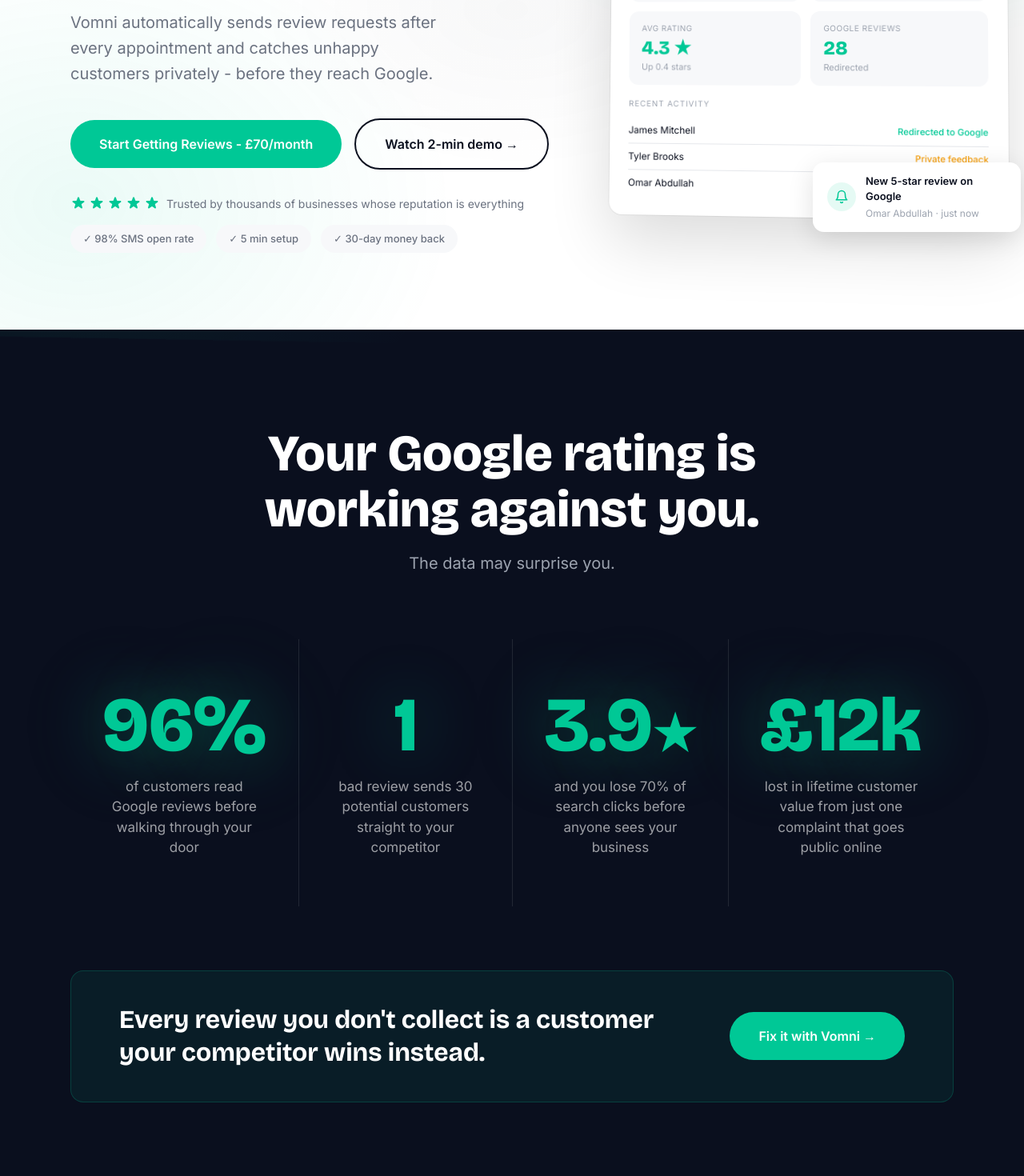
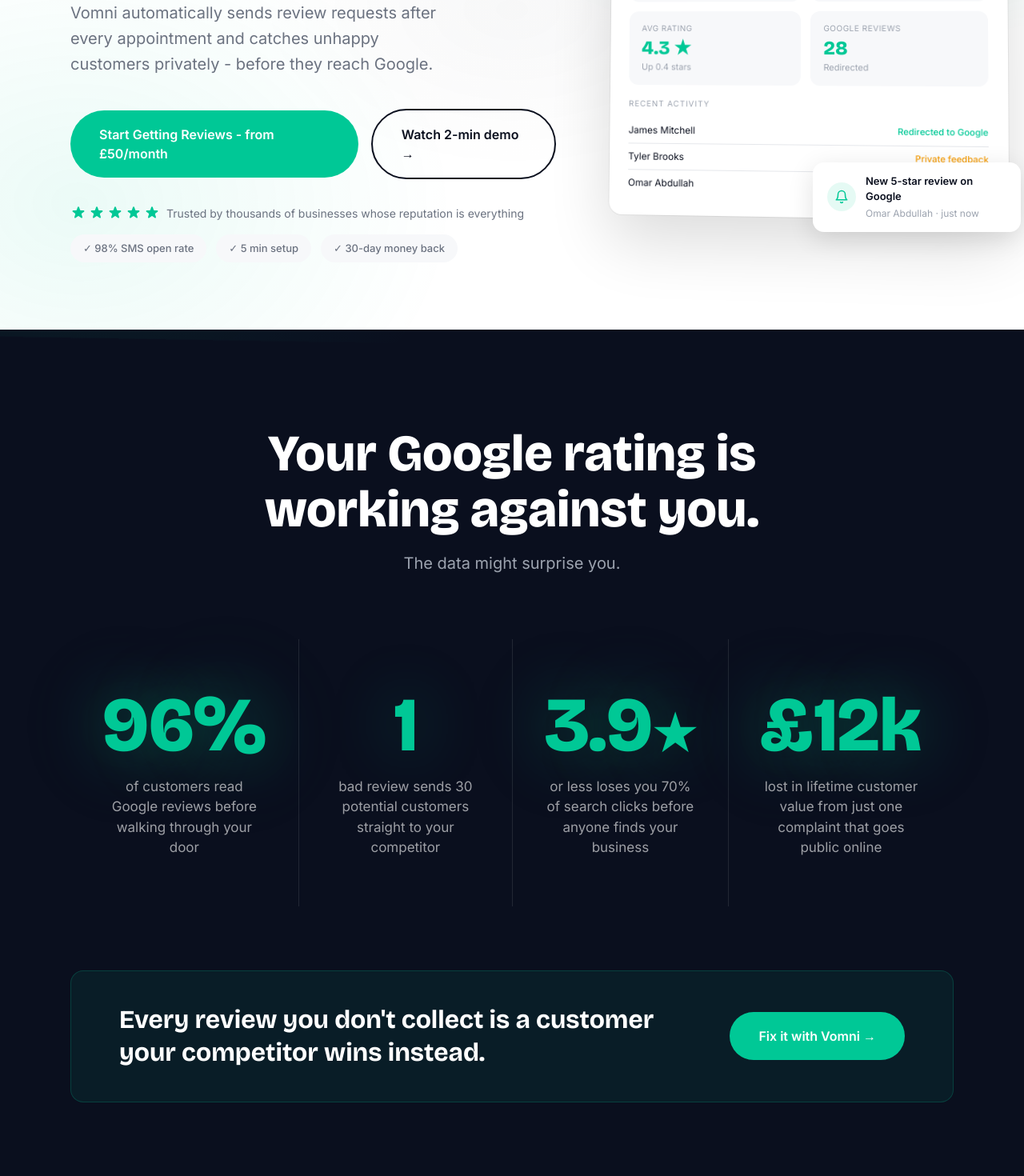
Before and after one commit to wesleyagent/vomni-app, a Next.js app: page / in a window 1280 px wide. Shown: the part 460-1930 px from the top of the page at 80% size. Built offline with nearby package versions, Linux system fonts and the light colour scheme.

Commit message:
Copy fixes: pricing from £50/month, stat copy updates, may→might

```diff
--- a/app/page.tsx
+++ b/app/page.tsx
@@ -483,7 +483,7 @@
             </p>
             <div className="hero-buttons" style={{ marginTop: 40, display: "flex", gap: 16, alignItems: "center" }}>
               <a href="/signup" className="cta-primary" style={{ background: G, color: "#fff", borderRadius: 9999, padding: "18px 36px", fontFamily: "Inter, sans-serif", fontSize: 16, fontWeight: 600, textDecoration: "none" }}>
-                Start Getting Reviews - £70/month
+                Start Getting Reviews - from £50/month
               </a>
               <a href="/demo"
                 style={{ background: "transparent", border: `2px solid ${N}`, color: N, borderRadius: 9999, padding: "18px 36px", fontFamily: "Inter, sans-serif", fontSize: 16, fontWeight: 600, textDecoration: "none", transition: "all 0.2s" }}
@@ -562,13 +562,13 @@
             Your Google rating is working against you.
           </h2>
           <p style={{ fontFamily: "Inter, sans-serif", fontSize: 20, color: TM, textAlign: "center", marginTop: 16 }}>
-            The data may surprise you.
+            The data might surprise you.
           </p>
           <div className="pain-grid" style={{ display: "grid", gridTemplateColumns: "repeat(4, 1fr)", marginTop: 80 }}>
             {[
               { num: "96%",  label: "of customers read Google reviews before walking through your door" },
               { num: "1",    label: "bad review sends 30 potential customers straight to your competitor" },
-              { num: null,   label: "and you lose 70% of search clicks before anyone sees your business", mixed: true },
+              { num: null,   label: "or less loses you 70% of search clicks before anyone finds your business", mixed: true },
               { num: "£12k", label: "lost in lifetime customer value from just one complaint that goes public online" },
             ].map((s, i, arr) => (
               <div key={i} className="pain-stat" style={{ padding: "60px 40px", position: "relative", borderRight: i < arr.length - 1 ? "1px solid rgba(255,255,255,0.1)" : "none", textAlign: "center" }}>
@@ -853,7 +853,7 @@
             onMouseEnter={e => { e.currentTarget.style.transform = "scale(1.03)"; e.currentTarget.style.boxShadow = "0 0 60px rgba(0,200,150,0.4)"; }}
             onMouseLeave={e => { e.currentTarget.style.transform = ""; e.currentTarget.style.boxShadow = "0 0 40px rgba(0,200,150,0.3)"; }}
           >
-            Start Today - £70/month →
+            Start Today - from £50/month →
           </a>
           <p style={{ fontFamily: "Inter, sans-serif", fontSize: 14, color: TM, marginTop: 16 }}>30-day money back guarantee</p>
 
```
